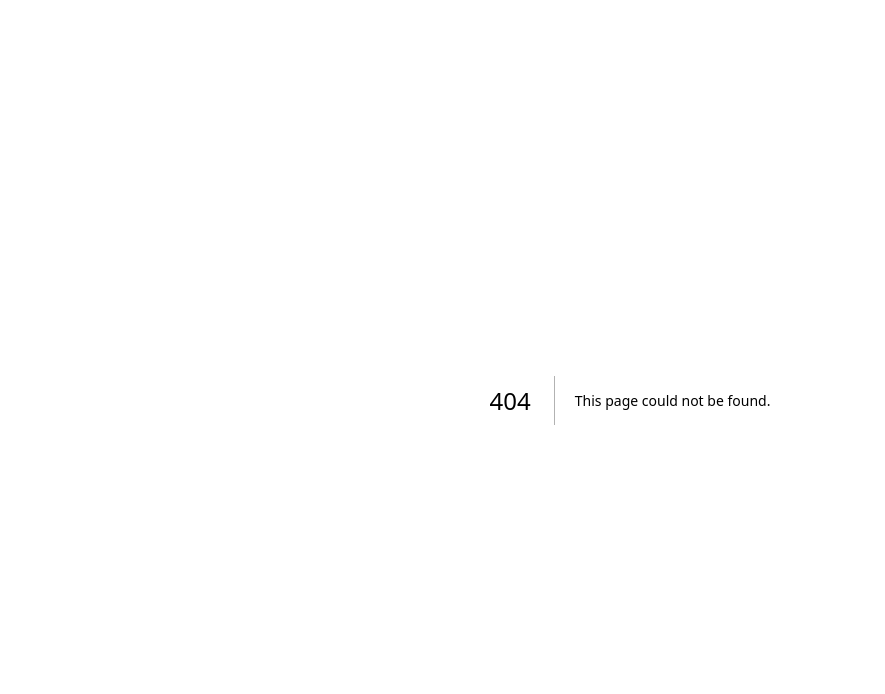
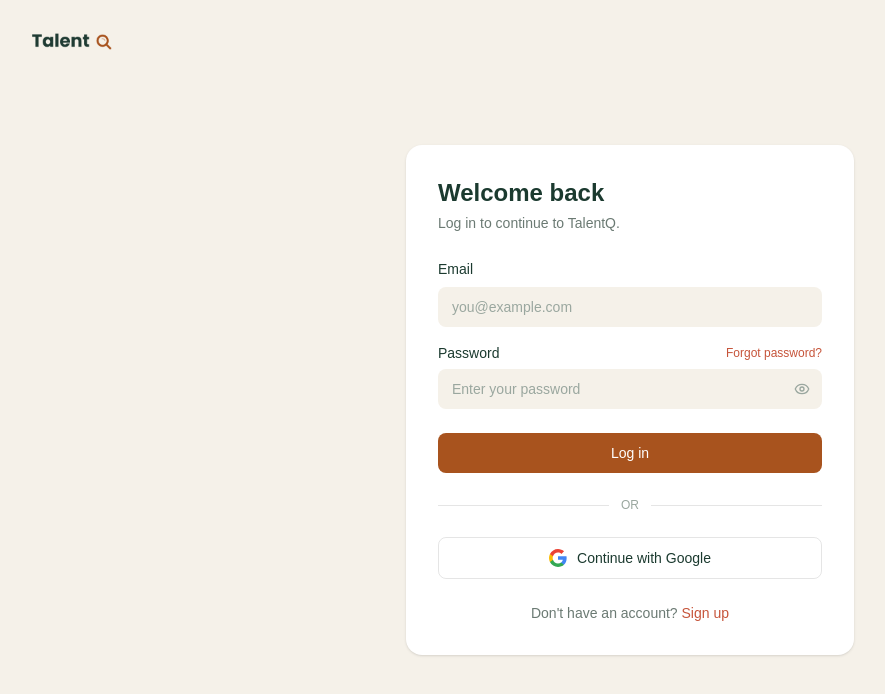
Before and after one commit to Odinaka-123/TalentQ, a Next.js app: page /login in a window 1280 px wide. Before the commit this address had no page. Shown: the top 694 px of the page, without its empty margins (10-895 px from the left). Built offline with nearby package versions, Linux system fonts and the light colour scheme.

Commit message:
feat: add OTP input component and login page with form handling

```diff
--- /dev/null
+++ b/src/app/(auth)/components/OtpInput.tsx
@@ -0,0 +1,70 @@
+"use client";
+
+import { useRef } from "react";
+
+interface OtpInputProps {
+  length?: number;
+  value: string[];
+  onChange: (value: string[]) => void;
+}
+
+export default function OtpInput({
+  length = 6,
+  value,
+  onChange,
+}: OtpInputProps) {
+  const inputsRef = useRef<(HTMLInputElement | null)[]>([]);
+
+  const handleChange = (index: number, digit: string) => {
+    if (!/^[0-9]?$/.test(digit)) return;
+    const next = [...value];
+    next[index] = digit;
+    onChange(next);
+    if (digit && index < length - 1) {
+      inputsRef.current[index + 1]?.focus();
+    }
+  };
+
+  const handleKeyDown = (
+    index: number,
+    e: React.KeyboardEvent<HTMLInputElement>,
+  ) => {
+    if (e.key === "Backspace" && !value[index] && index > 0) {
+      inputsRef.current[index - 1]?.focus();
+    }
+  };
+
+  const handlePaste = (e: React.ClipboardEvent<HTMLInputElement>) => {
+    const pasted = e.clipboardData
+      .getData("text")
+      .replace(/\D/g, "")
+      .slice(0, length);
+    if (!pasted) return;
+    e.preventDefault();
+    const next = Array.from({ length }, (_, i) => pasted[i] ?? "");
+    onChange(next);
+    const lastFilled = Math.min(pasted.length, length) - 1;
+    inputsRef.current[lastFilled]?.focus();
+  };
+
+  return (
+    <div className="flex items-center justify-between gap-2">
+      {Array.from({ length }).map((_, i) => (
+        <input
+          key={i}
+          ref={(el) => {
+            inputsRef.current[i] = el;
+          }}
+          type="text"
+          inputMode="numeric"
+          maxLength={1}
+          value={value[i] ?? ""}
+          onChange={(e) => handleChange(i, e.target.value)}
+          onKeyDown={(e) => handleKeyDown(i, e)}
+          onPaste={handlePaste}
+          className="w-11 h-12 sm:w-12 sm:h-14 text-center text-lg font-semibold bg-[#F5F1E9] rounded-lg text-[#1B3A2F] focus:outline-none focus:ring-2 focus:ring-[#C6543A]/40"
+        />
+      ))}
+    </div>
+  );
+}
--- /dev/null
+++ b/src/app/(auth)/login/page.tsx
@@ -0,0 +1,115 @@
+"use client";
+
+import { useState } from "react";
+import Link from "next/link";
+import { useRouter } from "next/navigation";
+import { Eye, EyeOff } from "lucide-react";
+import AuthShell from "../components/AuthShell";
+import GoogleButton from "../components/GoogleButton";
+
+export default function LoginPage() {
+  const router = useRouter();
+  const [showPassword, setShowPassword] = useState(false);
+  const [form, setForm] = useState({ email: "", password: "" });
+
+  const handleChange = (e: React.ChangeEvent<HTMLInputElement>) => {
+    setForm((prev) => ({ ...prev, [e.target.name]: e.target.value }));
+  };
+
+  const handleSubmit = (e: React.FormEvent) => {
+    e.preventDefault();
+    // TODO: wire up real login (API call / auth provider) here
+    router.push("/dashboard");
+  };
+
+  const handleGoogleLogin = () => {
+    // TODO: trigger Google OAuth flow
+    router.push("/dashboard");
+  };
+
+  return (
+    <AuthShell title="Welcome back" subtitle="Log in to continue to TalentQ.">
+      <form onSubmit={handleSubmit} className="flex flex-col gap-4">
+        <div>
+          <label htmlFor="email" className="text-sm font-medium text-[#1B3A2F]">
+            Email
+          </label>
+          <input
+            id="email"
+            name="email"
+            type="email"
+            required
+            value={form.email}
+            onChange={handleChange}
+            placeholder="you@example.com"
+            className="mt-1.5 w-full bg-[#F5F1E9] rounded-lg px-3.5 py-2.5 text-sm text-[#1B3A2F] placeholder:text-[#9AA79F] focus:outline-none focus:ring-2 focus:ring-[#C6543A]/40"
+          />
+        </div>
+
+        <div>
+          <div className="flex items-center justify-between">
+            <label
+              htmlFor="password"
+              className="text-sm font-medium text-[#1B3A2F]"
+            >
+              Password
+            </label>
+            <Link
+              href="/forgot-password"
+              className="text-xs text-[#C6543A] font-medium hover:underline"
+            >
+              Forgot password?
+            </Link>
+          </div>
+          <div className="relative mt-1.5">
+            <input
+              id="password"
+              name="password"
+              type={showPassword ? "text" : "password"}
+              required
+              value={form.password}
+              onChange={handleChange}
+              placeholder="Enter your password"
+              className="w-full bg-[#F5F1E9] rounded-lg px-3.5 py-2.5 pr-10 text-sm text-[#1B3A2F] placeholder:text-[#9AA79F] focus:outline-none focus:ring-2 focus:ring-[#C6543A]/40"
+            />
+            <button
+              type="button"
+              onClick={() => setShowPassword((s) => !s)}
+              aria-label={showPassword ? "Hide password" : "Show password"}
+              className="absolute right-3 top-1/2 -translate-y-1/2 text-[#9AA79F] hover:text-[#1B3A2F]"
+            >
+              {showPassword ?
+                <EyeOff size={16} />
+              : <Eye size={16} />}
+            </button>
+          </div>
+        </div>
+
+        <button
+          type="submit"
+          className="mt-2 w-full bg-[#A8531E] text-white text-sm font-medium py-2.5 rounded-lg hover:bg-[#732700] transition-colors"
+        >
+          Log in
+        </button>
+      </form>
+
+      <div className="flex items-center gap-3 my-6">
+        <div className="flex-1 h-px bg-black/10" />
+        <span className="text-xs text-[#9AA79F]">OR</span>
+        <div className="flex-1 h-px bg-black/10" />
+      </div>
+
+      <GoogleButton label="Continue with Google" onClick={handleGoogleLogin} />
+
+      <p className="text-sm text-[#6B7A73] text-center mt-6">
+        Don&apos;t have an account?{" "}
+        <Link
+          href="/signup"
+          className="text-[#C6543A] font-medium hover:underline"
+        >
+          Sign up
+        </Link>
+      </p>
+    </AuthShell>
+  );
+}
```
Also changed, not shown: src/app/(auth)/forgot-password/page.tsx (added), src/app/(auth)/verify-otp/page.tsx (added).
